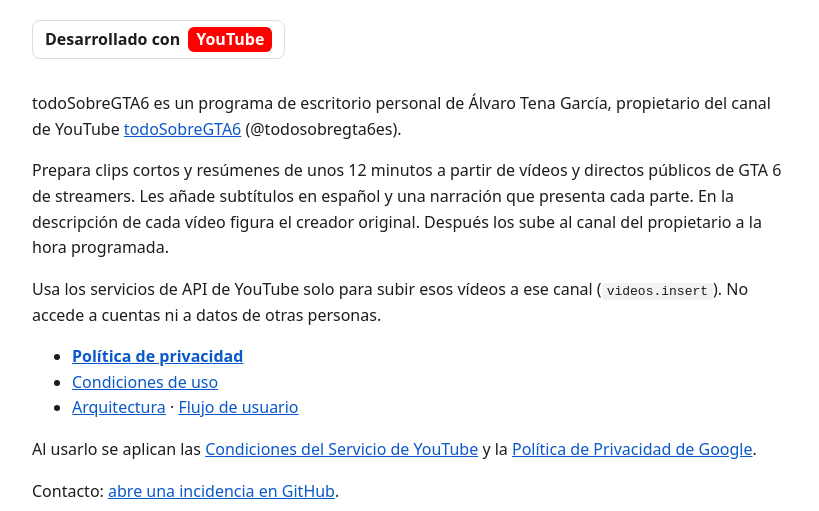
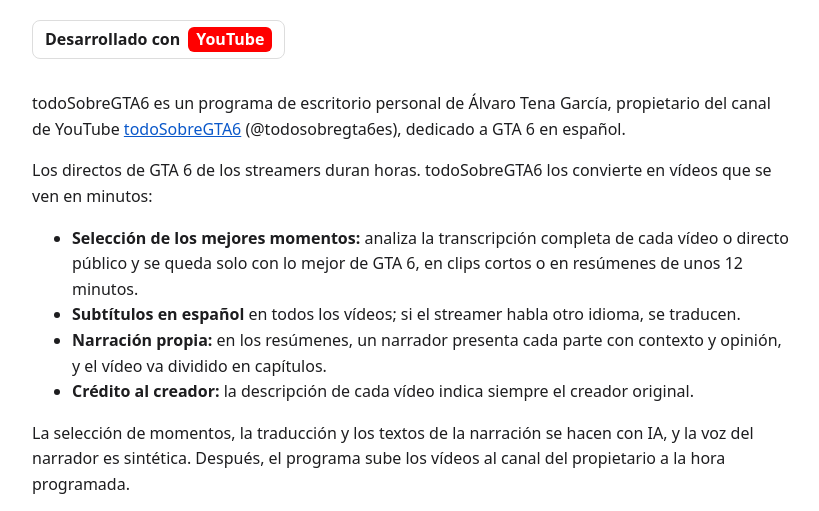
Before and after one commit to alvaro-tena/shorts-ia-legal, a plain HTML site: page gta/index.html in a window 1280 px wide. Shown: the part 242-753 px from the top of the page, without its empty margins (228-1047 px from the left). Drawn offline with Linux system fonts and the light colour scheme.

Commit message:
todoSobreGTA6: la página de inicio explica lo que aporta cada vídeo
Selección de los mejores momentos, subtítulos en español, narración con
capítulos y crédito al creador, y qué parte se hace con IA.

Co-Authored-By: Claude Opus 5.5 <noreply@anthropic.com>

```diff
--- a/gta/index.html
+++ b/gta/index.html
@@ -11,8 +11,15 @@
 <p><img src="icono.png" alt="Icono de todoSobreGTA6" width="96" height="96"></p>
 <h1>todoSobreGTA6</h1>
 <p class="yt">Desarrollado con <b>YouTube</b></p>
-<p>todoSobreGTA6 es un programa de escritorio personal de Álvaro Tena García, propietario del canal de YouTube <a href="https://www.youtube.com/channel/UCTR_mUL8YXxdQkm8scvlA4Q">todoSobreGTA6</a> (@todosobregta6es).</p>
-<p>Prepara clips cortos y resúmenes de unos 12 minutos a partir de vídeos y directos públicos de GTA 6 de streamers. Les añade subtítulos en español y una narración que presenta cada parte. En la descripción de cada vídeo figura el creador original. Después los sube al canal del propietario a la hora programada.</p>
+<p>todoSobreGTA6 es un programa de escritorio personal de Álvaro Tena García, propietario del canal de YouTube <a href="https://www.youtube.com/channel/UCTR_mUL8YXxdQkm8scvlA4Q">todoSobreGTA6</a> (@todosobregta6es), dedicado a GTA 6 en español.</p>
+<p>Los directos de GTA 6 de los streamers duran horas. todoSobreGTA6 los convierte en vídeos que se ven en minutos:</p>
+<ul>
+  <li><strong>Selección de los mejores momentos:</strong> analiza la transcripción completa de cada vídeo o directo público y se queda solo con lo mejor de GTA 6, en clips cortos o en resúmenes de unos 12 minutos.</li>
+  <li><strong>Subtítulos en español</strong> en todos los vídeos; si el streamer habla otro idioma, se traducen.</li>
+  <li><strong>Narración propia:</strong> en los resúmenes, un narrador presenta cada parte con contexto y opinión, y el vídeo va dividido en capítulos.</li>
+  <li><strong>Crédito al creador:</strong> la descripción de cada vídeo indica siempre el creador original.</li>
+</ul>
+<p>La selección de momentos, la traducción y los textos de la narración se hacen con IA, y la voz del narrador es sintética. Después, el programa sube los vídeos al canal del propietario a la hora programada.</p>
 <p>Usa los servicios de API de YouTube solo para subir esos vídeos a ese canal (<code>videos.insert</code>). No accede a cuentas ni a datos de otras personas.</p>
 <ul>
   <li><strong><a href="privacidad.html">Política de privacidad</a></strong></li>
```
